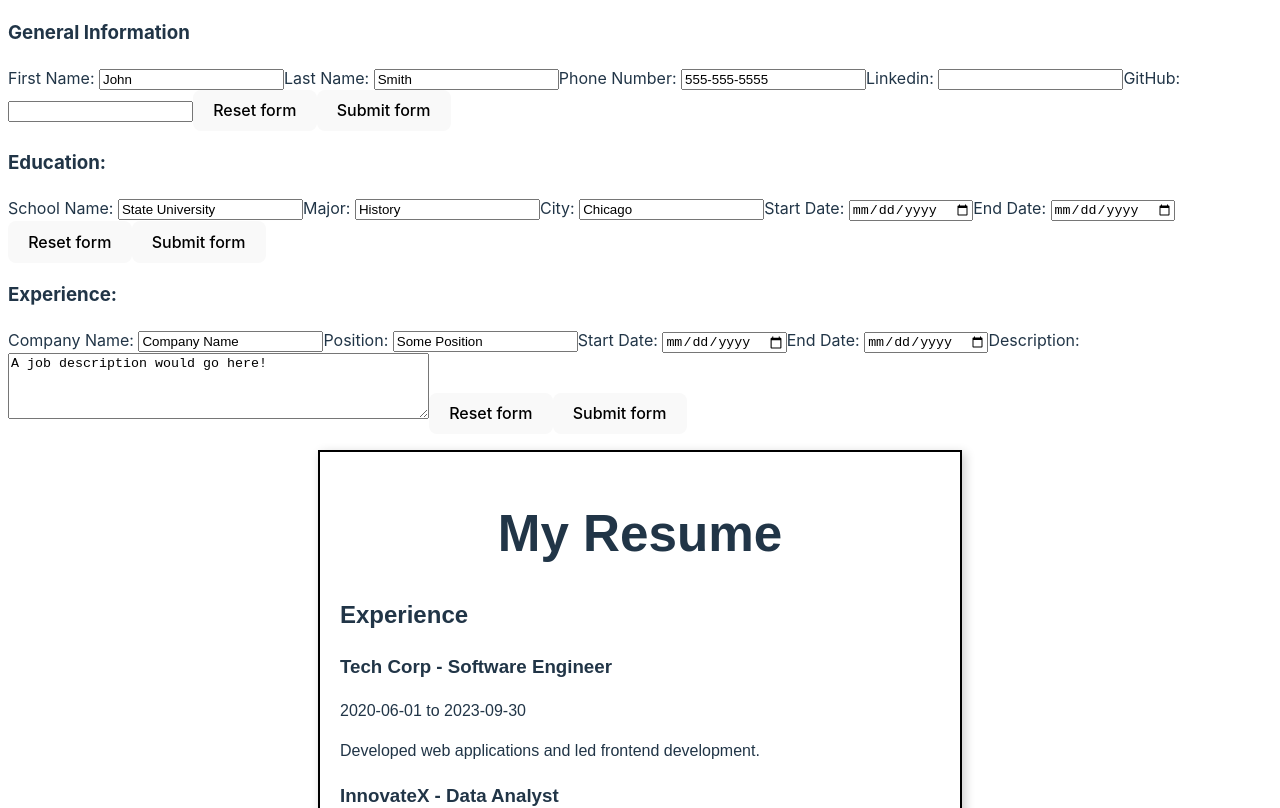
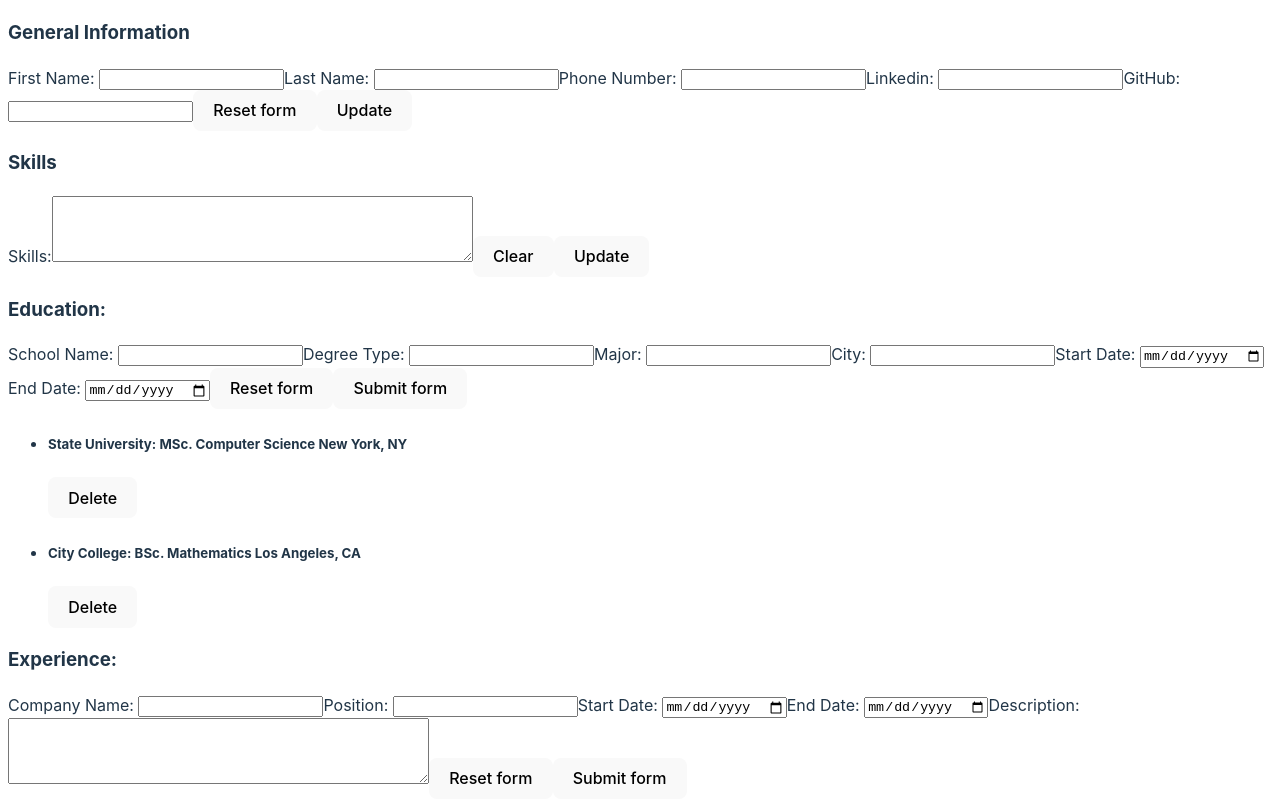
Before and after one commit to sara-naeem-cs/ResumeBuilder, a React (Vite) app: page / in a window 1280 px wide. Shown: the top 808 px of the page. Built offline with nearby package versions, Linux system fonts and the light colour scheme.

Commit message:
Added skills section

```diff
--- a/src/EducationSection.jsx
+++ b/src/EducationSection.jsx
@@ -25,19 +25,22 @@ function EducationForm({ setEducations, length }) {
     <>
       <form method="post" onSubmit={handleSubmit}>
         <label>
-          School Name: <input name="schoolName" defaultValue="State University" />
+          School Name: <input name="schoolName" defaultValue="" />
         </label>
         <label>
-          Major: <input name="major" defaultValue="History" />
+          Degree Type: <input name="degreeType" defaultValue="" />
         </label>
         <label>
-          City: <input name="schoolLocation" defaultValue="Chicago" />
+          Major: <input name="major" defaultValue="" />
         </label>
         <label>
-          Start Date: <input type="date" name="educationStartDate" />
+          City: <input name="schoolLocation" defaultValue="" />
         </label>
         <label>
-          End Date: <input type="date" name="educationEndDate" />
+          Start Date: <input type="date" name="" />
+        </label>
+        <label>
+          End Date: <input type="date" name="" />
         </label>
 
         <button type="reset">Reset form</button>
@@ -47,19 +50,19 @@ function EducationForm({ setEducations, length }) {
   );
 }
 
-export default function EducationSection() {
-    const [educations, setEducations] = useState([]); //Declare empty list to start
+export default function EducationSection({ educations, setEducations }) {
+  //const [educations, setEducations] = useState([]); //Declare empty list to start
 
-    function deleteEducation(index){
+  function deleteEducation(index) {
     const newEducationsList = educations.filter((education) => education.id !== index);
     setEducations(newEducationsList);
   }
 
   const listEducations = educations.map((education) =>
-      <li  key={education.id}>
+    <li key={education.id}>
 
-         <h5><b>{education.schoolName}:</b> {' ' + education.major + ' '} {education.schoolLocation}</h5>
-         <p>{education.educationStartDate} to {education.educationEndDate}</p>
+      <h5><b>{education.schoolName}:</b> {education.degreeType}{' ' + education.major + ' '} {education.schoolLocation}</h5>
+      {/*<p>{education.educationStartDate} to {education.educationEndDate}</p>*/}
       <button type="button" onClick={() => deleteEducation(education.id)}>Delete</button>
     </li>
   );
--- a/src/ExperienceSection.jsx
+++ b/src/ExperienceSection.jsx
@@ -24,22 +24,22 @@ function ExperienceForm({ setExperiences, length }) {
       <>
         <form method="post" onSubmit={handleSubmit}>
         <label>
-          Company Name: <input name="companyName" defaultValue="Company Name" />
+          Company Name: <input name="companyName" defaultValue=""/>
         </label>
         <label>
-          Position: <input name="position" defaultValue="Some Position" />
+          Position: <input name="position" defaultValue=""/>
         </label>
         <label>
-          Start Date: <input type="date" name="experienceStartDate" />
+          Start Date: <input type="date" name="experienceStartDate"/>
         </label>
         <label>
-          End Date: <input type="date" name="experienceEndDate" />
+          End Date: <input type="date" name="experienceEndDate"/>
         </label>
         <label>
           Description:
           <textarea
             name="jobDescription"
-            defaultValue="A job description would go here!"
+            defaultValue=""
             rows="4" // Initial height
             cols="50" // Initial width
           />
@@ -51,9 +51,9 @@ function ExperienceForm({ setExperiences, length }) {
     );
   }
 
-export default function GeneralInformation() {
+export default function EducationSection({ experiences, setExperiences}) {
 
-  const [experiences, setExperiences] = useState([]); //Declare empty list to start
+  //const [experiences, setExperiences] = useState([]); //Declare empty list to start
 
   function deleteExperience(index){
     const newExperiencesList = experiences.filter((experience) => experience.id !== index);
@@ -82,5 +82,4 @@ export default function GeneralInformation() {
 }
 
 
-// Figure out how to edit or delete an experience.
 // Look into how to do an edit
--- a/src/GeneralInformation.jsx
+++ b/src/GeneralInformation.jsx
@@ -1,6 +1,9 @@
 import { useState } from 'react'
 
-function GeneralInformationForm({ currentGeneralInfo }) {
+
+export default function GeneralInformation({ genInfo, setGenInfo }) {
+
+  function GeneralInformationForm() {
     function handleSubmit(e) {
       // Prevent the browser from reloading the page
       e.preventDefault();
@@ -9,48 +12,45 @@ function GeneralInformationForm({ currentGeneralInfo }) {
       const form = e.target;
       const formData = new FormData(form);
 
-    const formJson = Object.fromEntries(formData.entries());
-    console.log(formJson);
+      const updatedGenInfoValues = {
+        firstName: formData.get('firstName'),
+        lastName: formData.get('lastName'),
+        phoneNumber: formData.get('phoneNumber'),
+        linkedin: formData.get('linkedin'),
+        github: formData.get('github')
+      }
+      console.log(updatedGenInfoValues)
+      setGenInfo(updatedGenInfoValues)
     }
     return (
       <>
         <form method="post" onSubmit={handleSubmit}>
           <label>
-          First Name: <input name="firstName" defaultValue={currentGeneralInfo.firstName} />
+            First Name: <input name="firstName" defaultValue="" />
           </label>
           <label>
-          Last Name: <input name="lastName" defaultValue={currentGeneralInfo.lastName} />
+            Last Name: <input name="lastName" defaultValue="" />
           </label>
           <label>
-          Phone Number: <input name="phoneNumber" defaultValue={currentGeneralInfo.phoneNumber} />
+            Phone Number: <input name="phoneNumber" defaultValue="" />
           </label>
           <label>
-          Linkedin: <input name="linkedin" defaultValue={currentGeneralInfo.linkedin}/>
+            Linkedin: <input name="linkedin" defaultValue="" />
           </label>
           <label>
-          GitHub: <input name="github" defaultValue={currentGeneralInfo.github} />
+            GitHub: <input name="github" defaultValue="" />
           </label>
           <button type="reset">Reset form</button>
-        <button type="submit">Submit form</button>
+          <button type="submit">Update</button>
         </form>
       </>
     );
   }
 
-export default function GeneralInformation() {
-    const [genInfo, setGenInfo] = useState({
-      firstName: 'John',
-      lastName: 'Smith',
-      phoneNumber: '555-555-5555',
-      linkedin: '',
-      github: ''
-  });
-
-
   return (
     <>
       <h3>General Information</h3>
-        <GeneralInformationForm currentGeneralInfo={genInfo} ></GeneralInformationForm>
+      <GeneralInformationForm></GeneralInformationForm>
     </>
   )
 
--- /dev/null
+++ b/src/Skills.jsx
@@ -0,0 +1,43 @@
+import { useState } from 'react'
+
+export default function Skills({ skillsInfo, setSkillsInfo }) {
+
+  function SkillsForm() {
+    function handleSubmit(e) {
+      // Prevent the browser from reloading the page
+      e.preventDefault();
+
+      // Read the form data
+      const form = e.target;
+      const formData = new FormData(form);
+
+      setSkillsInfo(formData.get('skillsDescription'))
+
+    }
+    return (
+      <>
+        <form method="post" onSubmit={handleSubmit}>
+          <label>
+            Skills:
+            <textarea
+              name="skillsDescription"
+              defaultValue=""
+              rows="4" // Initial height
+              cols="50" // Initial width
+            />
+          </label>
+          <button type="reset">Clear</button>
+          <button type="submit">Update</button>
+        </form>
+      </>
+    );
+  }
+
+  return (
+    <>
+      <h3>Skills</h3>
+      <SkillsForm></SkillsForm>
+    </>
+  )
+
+}
--- a/src/main.jsx
+++ b/src/main.jsx
@@ -7,16 +7,21 @@ import GeneralInformation from './GeneralInformation.jsx'
 import EducationSection from './EducationSection.jsx'
 import ExperienceSection from './ExperienceSection.jsx'
 import Resume from './resume.jsx'
+import Skills from './Skills.jsx'
 
 //createRoot(document.getElementById('root')).render(
+
 function App (){
+
   const [genInfo, setGenInfo] = useState({
     firstName: 'John',
     lastName: 'Smith',
     phoneNumber: '555-555-5555',
-    linkedin: '',
-    github: ''
-});
+    linkedin: 'Linkedin Url',
+    github: 'Github Url'
+  });
+  const [skills, setSkills] = useState("Ex. Python, Java, HTML, CSS, etc.");
+
   const [experiences, setExperiences] = useState([
     {
       id: 1,
@@ -42,6 +47,7 @@ function App (){
       id: 1,
       schoolName: "State University",
       major: "Computer Science",
+      degreeType: "MSc.",
       schoolLocation: "New York, NY",
       educationStartDate: "2016-08-01",
       educationEndDate: "2020-05-15"
@@ -50,6 +56,7 @@ function App (){
       id: 2,
       schoolName: "City College",
       major: "Mathematics",
+      degreeType: "BSc.",
       schoolLocation: "Los Angeles, CA",
       educationStartDate: "2012-08-01",
       educationEndDate: "2016-06-10"
@@ -57,10 +64,11 @@ function App (){
   ]);
   return(
   <StrictMode>
-    <GeneralInformation></GeneralInformation>
-    <EducationSection></EducationSection>
-    <ExperienceSection></ExperienceSection>
-    <Resume generalInformation={genInfo} experiences={experiences} educations={educations} />
+    <GeneralInformation genInfo={genInfo} setGenInfo={setGenInfo}></GeneralInformation>
+    <Skills skillsInfo={skills} setSkillsInfo={setSkills}></Skills>
+    <EducationSection educations={educations} setEducations={setEducations}></EducationSection>
+    <ExperienceSection experiences={experiences} setExperiences={setExperiences}></ExperienceSection>
+    <Resume genInfo={genInfo} skills={skills} experiences={experiences} educations={educations} />
   </StrictMode>
   )
 }
--- a/src/resume.jsx
+++ b/src/resume.jsx
@@ -1,10 +1,20 @@
 import React from 'react';
 import './resume.css'; // Ensure you have styles for the resume layout
 
-export default function Resume({ generalInformation, experiences, educations }) {
+export default function Resume({ genInfo, skills, experiences, educations }) {
   return (
     <div className="resume-container">
-      <h1>My Resume</h1>
+      <h1>{genInfo.firstName} {genInfo.lastName}</h1>
+      <section>
+        <h3>{genInfo.phoneNumber} {genInfo.linkedin} {genInfo.github}</h3>
+
+      </section>
+
+      <section>
+        <h2>Skills</h2>
+        <p>{skills}</p>
+
+      </section>
 
       <section>
         <h2>Experience</h2>
```
Lines whose indentation alone changed are shown as unchanged.
